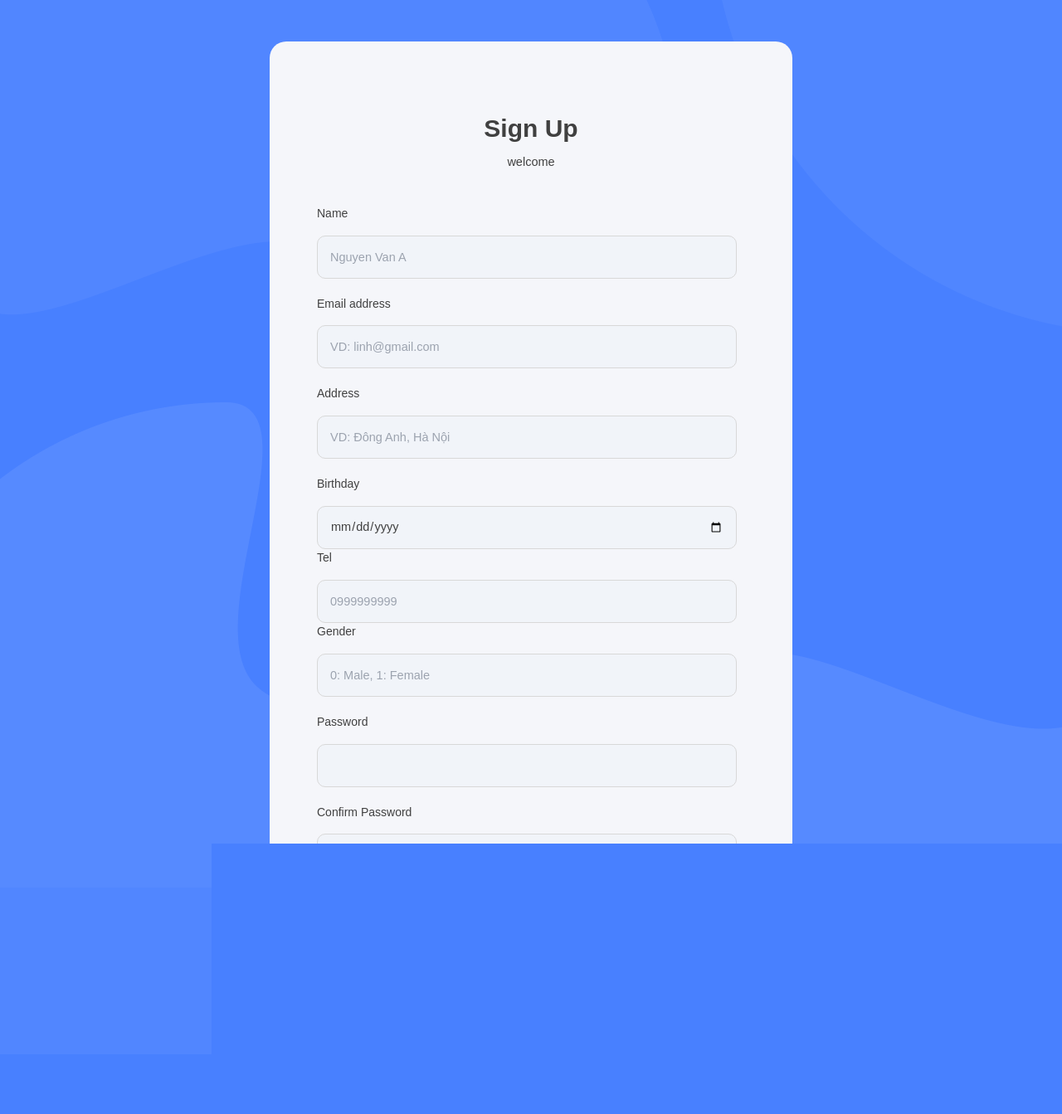
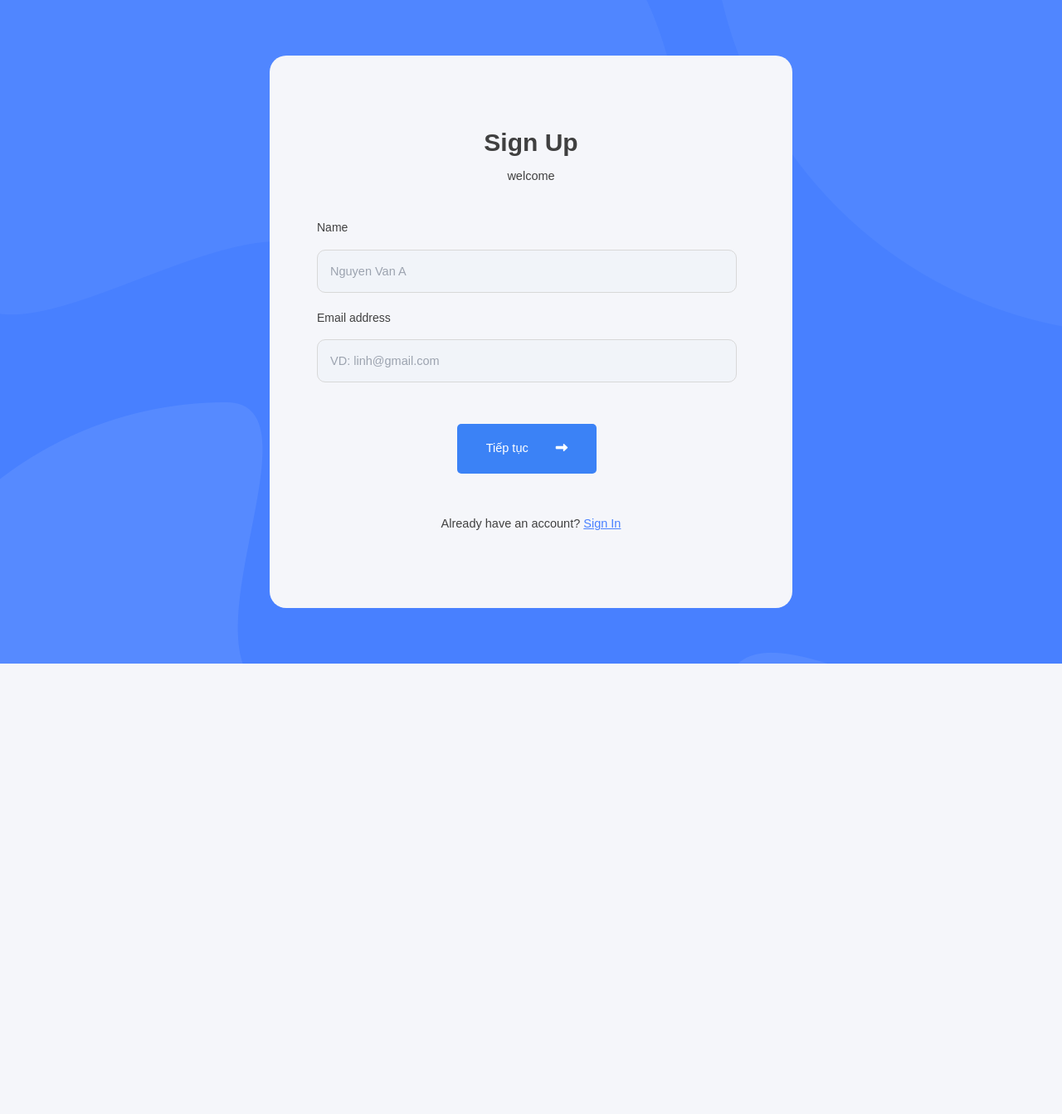
Before and after one commit to linh-nv/book-manager, a Laravel app: page /create in a window 1280 px wide. Shown: the whole page at 83% size. After the commit the page ends 800 px from the top, so only its background shows below. Run offline with Laravel 10, Linux system fonts and the light colour scheme; style sheets or scripts are compiled from the project's sources; some libraries are stand-ins or nearby versions.

Commit message:
fix feature register

```diff
--- a/laravel/app/Http/Controllers/UserController.php
+++ b/laravel/app/Http/Controllers/UserController.php
@@ -61,6 +61,16 @@
     /**
      * Store a newly created resource in storage.
      */
+
+    public function check_email(Request $request)
+    {
+        $user = User::where('email', $request->email)->first();
+        if($user){
+            return false;
+        }
+        return true;
+    }
+
     public function store(Request $request)
     {
         if ($request->filled(['name', 'email', 'password', 'tel'])) {
@@ -72,13 +82,13 @@
                 'tel' => $request->tel,
                 'birthday' => $request->birthday,
                 'gender' => $request->gender,
-                'role_id' => 2,
+                'role_id' => 2, // khi tạo mặc định sẽ là role manager
                 'created_at' => Carbon::now(),
                 'updated_at' => Carbon::now()
             ]);
-
-            return $user;
+            return true;
         }
+        return false;
     }
 
     /**
--- a/laravel/public/js/main.js
+++ b/laravel/public/js/main.js
@@ -28,14 +28,95 @@
     }
 });
 
-function loadingEffect() {
+
+function handleCheckEmail(route) {
+    const email = document.getElementById('email').value;
+    const _token = document.getElementById('csrf_token').value;
+
+    $('.icon-btn').html('<div class="loader"></div>');
+    $.ajax({
+        url: route,
+        method: 'POST',
+        data: {
+            _token: _token,
+            email: email,
+        },
+        success: function(response) {
+            console.log(response);
+            if (response == 1) {
+                $('#layout-name-email').hide();
+                $('#status-notification-message').hide();
+                $('#layout-basic-information').show();
+            }else {
+                $('#status-notification-message').text('Email đã tồn tại!!');
+            }
+            $('.icon-btn').html('<i class="fa-solid fa-right-long"></i>');
+        },
+        error: function(xhr, status, error) {
+            console.log(error);
+        }
+    });
+}
+
+function handleCheckBasicInfor() {
+    const address = document.getElementById('address').value;
+    const birthday = document.getElementById('birthday').value;
+    const tel = document.getElementById('tel').value;
+    const gender = document.getElementById('gender').value;
+    const messageNotify = document.getElementById('status-notification-message');
+
+    if (address && birthday && tel && gender) {
+        messageNotify.style.display = 'none';
+        document.getElementById('layout-basic-information').style.display = 'none';
+        document.getElementById('layout-password').style.display = 'block';
+    }else{
+        messageNotify.style.display = 'flex';
+        messageNotify.innerHTML = 'Phải nhập đủ tất cả thông tin!!';
+    }
+}
+
+function handleRegister(route, routeSuccess) {
+    const _token = document.getElementById('csrf_token').value;
+    const email = document.getElementById('email').value;
     const name = document.getElementById('name').value;
-    const email = document.getElementById('email').value;
+    const address = document.getElementById('address').value;
+    const birthday = document.getElementById('birthday').value;
+    const tel = document.getElementById('tel').value;
+    const gender = document.getElementById('gender').value;
     const password = document.getElementById('password_register').value;
-    const confirm_pass = document.getElementById('confirm_pass').value;
-    const storeRoute = 'route("store")';
 
-    if (name !== '' && email !== '' && password !== '' && confirm_pass === password) {
+    // loadingEffect('flex');
+    $.ajax({
+        url: route,
+        method: 'POST',
+        data: {
+            _token: _token,
+            email: email,
+            name: name,
+            address: address,
+            tel: tel,
+            birthday: birthday,
+            gender: gender,
+            password: password,
+        },
+        success: function(response) {
+            console.log(response);
+            if (response == 1) {
+                // loadingEffect('none');
+                displayVerification(routeSuccess);
+            }else {
+                $('#status-notification-message').text('Lỗi!!');
+            }
+        },
+        error: function(xhr, status, error) {
+            console.log(error);
+        }
+    });
+}
+
+
+
+function loadingEffect(display) {
     const bodyContent = document.querySelector('body');
     let loading = `
     <section id="loadingEffect"
@@ -43,7 +124,7 @@
                 height: 100%;
                 background-color: #fff;
                 position: fixed;
-                    display: flex;
+                display: ${display};
                 justify-content: center;
                 align-items: center;
                 opacity: 0.8;">
@@ -51,23 +132,18 @@
     </section>
     `;
     bodyContent.insertAdjacentHTML('afterbegin', loading);
-
-        handleCheckValue(name, email, password, storeRoute);
-    }else{
-        alert('Nhập thông tin bị thiếu hoặc sai!!')
-    }
 }
 
-function displayVerification() {
+function displayVerification(routeSuccess) {
     const verification = `
-        <section class="verification w-full h-full p-10 top-0 left-0 rounded-xl text-center items-center justify-center">
+    <section class="form-register-success">
         <div class="">
-            <div class="heading w-full flex justify-center pt-10">
-            <h1 class="text-4xl font-semibold uppercase">Đăng ký thành công!!</h1>
+            <div class="heading">
+                <h1 class="">Đăng ký thành công!!</h1>
             </div>
-            <p class="text-2xl mt-20">Tài khoản của bạn đã được đăng ký thành công, hãy thử đăng nhập tài khoản của bạn</p>
-            <div class="flex w-full justify-center mt-20">
-            <a href="https://mail.google.com/mail/" class="flex bg-red-700 py-2 px-8 text-2xl font-bold gap-4 rounded-xl items-center text-white">
+            <p class="">Tài khoản của bạn đã được đăng ký thành công, hãy thử đăng nhập tài khoản của bạn</p>
+            <div class="btn-wrapper">
+                <a href="${routeSuccess}" class="btn-login">
                     <span>Đi đến trang đăng nhập</span>
                 </a>
             </div>
--- a/laravel/resources/views/app.blade.php
+++ b/laravel/resources/views/app.blade.php
@@ -10,7 +10,6 @@
     <!-- Fonts -->
     <link rel="preconnect" href="https://fonts.bunny.net">
     <link href="https://fonts.bunny.net/css?family=figtree:400,600&display=swap" rel="stylesheet" />
-    <link href="{{asset('icons/fontawesome-free/css/all.min.css')}}" rel="stylesheet" type="text/css">
 
     <!-- Styles -->
     <link rel="stylesheet" href="{{asset('css/login.css')}}">
--- a/laravel/resources/views/auth/register.blade.php
+++ b/laravel/resources/views/auth/register.blade.php
@@ -1,7 +1,7 @@
 @extends('app')
 
 @section('app')
-<div class="auth w-screen h-full p-20">
+<div class="auth w-screen h-screen p-20">
     <main class="form-login">
         <header class="form-top">
             <h1 class="text-5xl font-semibold">Sign Up</h1>
@@ -16,10 +16,16 @@
                 </div>
             </section>
         @endif
-        <form action="{{route('store')}}" method="POST" id="form-register">
+        <section id="form-register" onload="handleRegister()">
             <input id="csrf_token" type="hidden" name="_token" value="{{csrf_token()}}">
+            <span id="status-notification-message" class="text-red-500 flex justify-center"></span>
+
             <div class="form-mid">
-                <div id="layout-name-email">
+                {{-- 1. Form name, email: Kiểm tra xem email đã tồn tại chưa
+                    -> Nếu chưa: tiếp tục sang form khác
+                    -> Nếu rồi: hiển thị thông báo và nhập lại
+                --}}
+                <div id="layout-name-email" class="flex flex-col gap-20">
                     <div class="form-box">
                         <div class="form-group">
                             <label for="name">Name</label>
@@ -30,8 +36,22 @@
                             <input id="email" name="email" type="email" placeholder="VD: linh@gmail.com" required>
                         </div>
                     </div>
+                    <div class="form-group flex justify-center items-center">
+                        <button onclick="handleCheckEmail('{{route('check_email')}}')" id="check-email-btn" class="login-btn flex justify-between items-center gap-4 bg-blue-500 text-white h-24 px-14 py-6 w-1/3 rounded-lg hover:bg-blue-400 transition-colors duration-300">
+                            Tiếp tục
+                            <div class="icon-btn">
+                                <i class="fa-solid fa-right-long"></i>
                             </div>
-                <div id="layout-basic-information">
+                        </button>
+                    </div>
+                </div>
+
+                {{-- 2. Form thông tin cơ bản: Nhập đủ tất cả các trường
+                    -> Nếu chưa: tiếp tục sang form khác
+                    -> Nếu rồi: hiển thị thông báo và nhập lại
+                --}}
+                <div id="layout-basic-information" class="hidden">
+                    <div class="flex flex-col gap-[20px]">
                         <div class="form-box">
                             <div class="form-group">
                                 <label for="address">Address</label>
@@ -50,8 +70,22 @@
                             <label for="gender">Gender</label>
                             <input id="gender" name="gender" type="text" placeholder="0: Male, 1: Female" required>
                         </div>
+                        <div class="form-group flex justify-center items-center">
+                            <button onclick="handleCheckBasicInfor()" id="check-basic-infor-btn" class="login-btn flex justify-between items-center gap-4 bg-blue-500 text-white h-24 px-14 py-6 w-1/3 rounded-lg hover:bg-blue-400 transition-colors duration-300">
+                                Tiếp tục
+                                <div class="icon-btn">
+                                    <i class="fa-solid fa-right-long"></i>
                                 </div>
-                <div id="layout-password">
+                            </button>
+                        </div>
+                    </div>
+                </div>
+
+                {{-- 3. Form password: Nhập mật khẩu và xử lý đăng ký
+                    -> Nếu chưa: tiếp tục sang form khác
+                    -> Nếu rồi: hiển thị thông báo và nhập lại
+                --}}
+                <div id="layout-password" class="hidden">
                     <div class="form-box">
                         <div class="form-group">
                             <label for="password_register">Password</label>
@@ -61,19 +95,25 @@
                             <label for="confirm_pass">Confirm Password</label>
                             <input id="confirm_pass" name="confirm_pass" type="password" required>
                         </div>
+                        <div class="form-group flex justify-center items-center">
+                            <button onclick="handleRegister('{{route('store')}}', '{{route('index')}}')" id="check-basic-infor-btn" class="login-btn flex justify-between items-center gap-4 bg-blue-500 text-white h-24 px-14 py-6 w-1/3 rounded-lg hover:bg-blue-400 transition-colors duration-300">
+                                Đăng ký
+                                <div class="icon-btn">
+                                    <i class="fa-solid fa-plus"></i>
+                                </div>
+                            </button>
+                        </div>
                     </div>
                 </div>
             </div>
             <div class="form-bottom mt-20">
-                <button type="submit" id="register-btn" class="login-btn hover:bg-blue-400 transition-colors duration-300" {{--onclick="loadingEffect()"--}}>
-                    Sign Up
-                </button>
                 <div class="create-account">
                     <span>Already have an account?</span>
                     <a href="{{route('index')}}">Sign In</a>
                 </div>
             </div>
-        </form>
+        </section>
+
     </main>
 </div>
 
--- a/laravel/routes/web.php
+++ b/laravel/routes/web.php
@@ -30,6 +30,7 @@
 Route::middleware(['checkLogin'])->group(function () {
     Route::get('/home', [UserController::class, 'home'])->name('home');
 });
+Route::post('/check-email', [UserController::class, 'check_email'])->name('check_email');
 Route::get('/logout', [UserController::class, 'logout'])->name('logout');
 
 Route::post('/handle_login', [UserController::class, 'handle_login'])->name('handle_login');
```
Also changed, not shown: laravel/resources/css/app.css (+48 -1 lines). Lines whose indentation alone changed are shown as unchanged.
